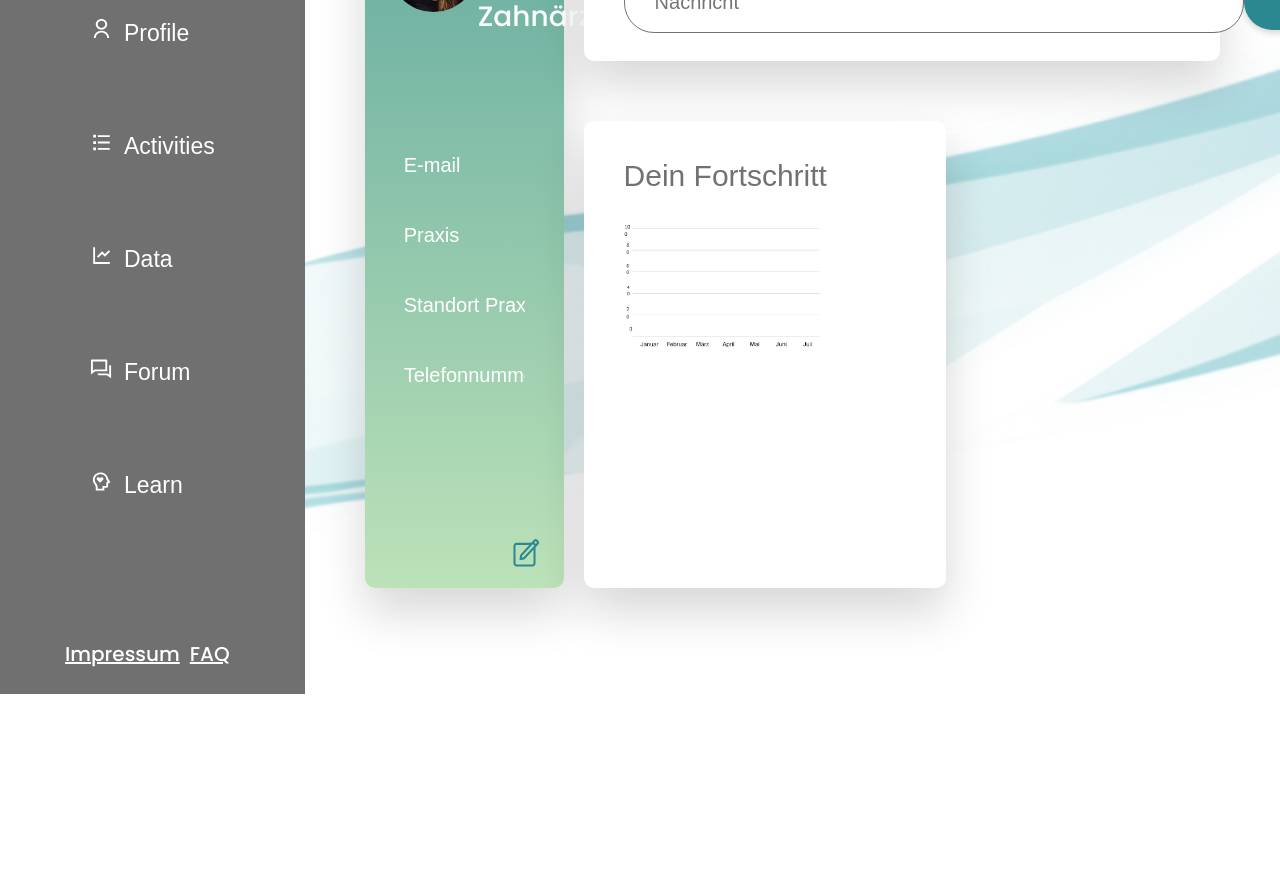
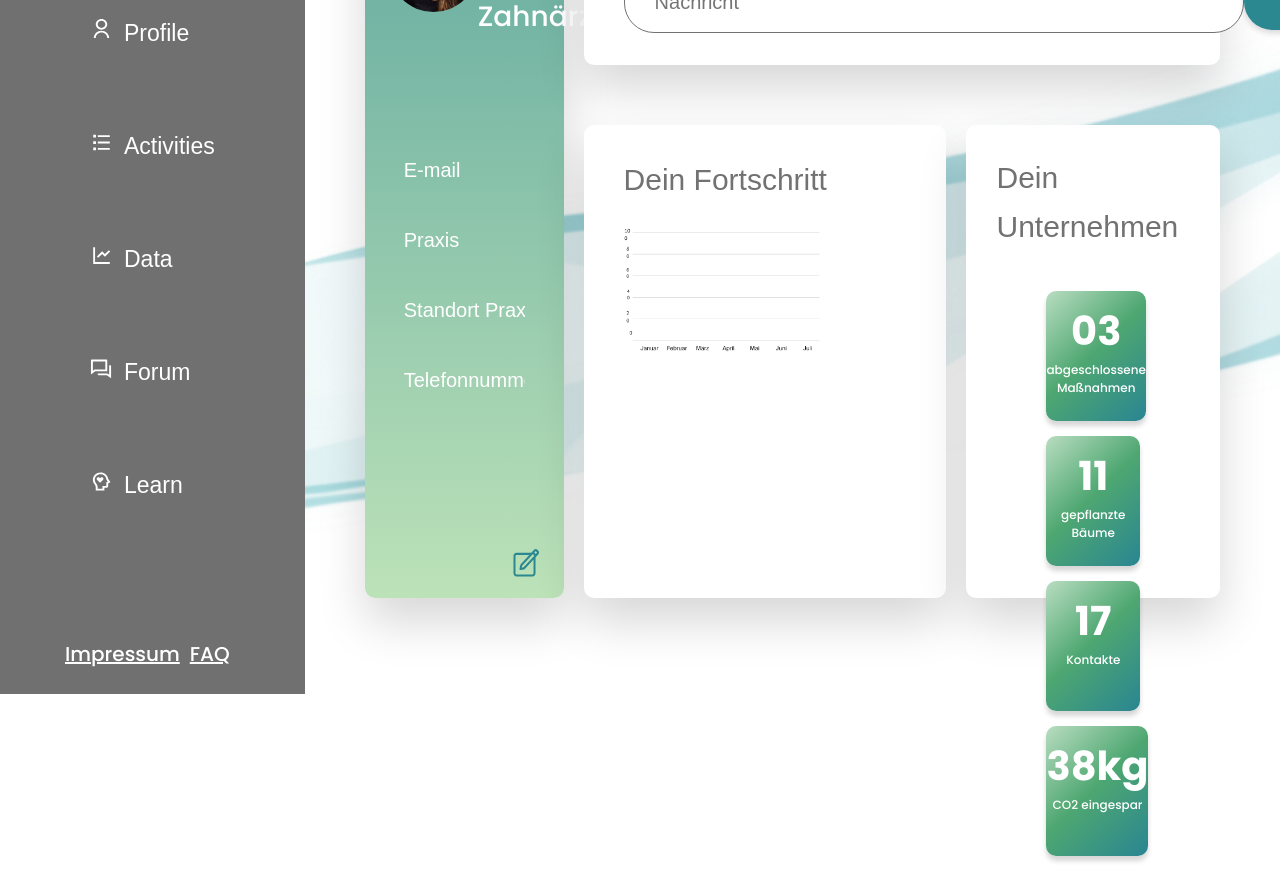
Before and after one commit to DevFariz/DGL, a React (Create React App) app: page / in a window 1280 px wide. Shown: the part 360-1231 px from the top of the page. Before the commit the page ends 1054 px from the top, so only its background shows below. Built offline with nearby package versions, Linux system fonts and the light colour scheme.

Commit message:
feat: add company info at main profile page

```diff
--- a/src/App.js
+++ b/src/App.js
@@ -23,6 +23,7 @@ function App() {
       {/* <SignUpPage1 /> */}
       {/* <SignUpPage2 /> */}
       {/* <FinishSignUpPage /> */}
+
       <UserPanel />
     </div>
   );
--- a/src/components/navbar/Navbar.scss
+++ b/src/components/navbar/Navbar.scss
@@ -7,7 +7,7 @@
     background-color: #707070;
     text-align: center;
     height: 100%;
-    flex-basis: 19%;
+    flex-basis: 18%;
 
     @include xl{
       padding: 35px 0 25px;
--- a/src/pages/dashboard/Dashboard.scss
+++ b/src/pages/dashboard/Dashboard.scss
@@ -5,7 +5,7 @@
 .dashboard{
   &-container{
     display: flex;
-    // flex-basis: 81%;
+    // flex-basis: 100%;
   }
 
   &-content{
--- a/src/pages/profile/mainProfile/MainProfile.js
+++ b/src/pages/profile/mainProfile/MainProfile.js
@@ -1,6 +1,7 @@
 import MainProfileUserSettings from './mainProfileUserSettings/MainProfileUserSettings';
 import MessageBox from './messageBox/MessageBox';
 import Progress from './progress/Progress';
+import Company from './company/Company';
 
 import './MainProfile.scss'
 import MainProfileImg from '../../../resources/img/mainProfile.jpg'
@@ -13,6 +14,7 @@ const MainProfile = () => {
         <MainProfileUserSettings />
         <MessageBox />
         <Progress />
+        <Company />
       </div>
     </main>
   )
--- a/src/pages/profile/mainProfile/MainProfile.scss
+++ b/src/pages/profile/mainProfile/MainProfile.scss
@@ -5,7 +5,7 @@
     grid-template-columns: repeat(16, 1fr);
     grid-template-rows: repeat(13, 1fr);
     column-gap: 20px;
-    padding: 20px 60px;
+    padding: 20px 60px 10px;
     height: 800px;
     background: url('../../../resources/img/main-profile-bg.jpg') no-repeat;
     background-size: cover;
--- /dev/null
+++ b/src/pages/profile/mainProfile/company/Company.js
@@ -0,0 +1,32 @@
+import "./Company.scss";
+
+const Company = () => {
+  const data = [
+    { count: "03", name: "abgeschlossene Maßnahmen" },
+    { count: "11", name: "gepflanzte Bäume" },
+    { count: "17", name: "Kontakte" },
+    { count: "38kg", name: "CO2 eingespar" },
+  ];
+
+  return (
+    <section className="main-profile__company">
+      <h3 className="main-profile__title main-profile__company-title">Dein Unternehmen</h3>
+      <div className="main-profile__company-items">
+        {data.map((item, i) => {
+          return <CompanyItem {...item} key={i} />;
+        })}
+      </div>
+    </section>
+  );
+};
+
+const CompanyItem = ({ count, name }) => {
+  return (
+    <div className="main-profile__company-item">
+      <div>{count}</div>
+      <div>{name}</div>
+    </div>
+  );
+};
+
+export default Company;
--- /dev/null
+++ b/src/pages/profile/mainProfile/company/Company.scss
@@ -0,0 +1,54 @@
+.main-profile__company {
+  grid-column: span 5;
+  grid-row: span 8;
+  background: #ffffff;
+  mix-blend-mode: normal;
+  box-shadow: 0px 24px 48px rgba(0, 0, 0, 0.160784);
+  border-radius: 10px;
+  padding: 28px 30px 45px;
+
+  &-title {
+    margin-bottom: 40px;
+  }
+
+  &-items {
+    padding: 0 50px;
+    display: flex;
+    justify-content: space-between;
+    flex-wrap: wrap;
+  }
+
+  &-item {
+    width: 130px;
+    height: 130px;
+    margin-bottom: 15px;
+    text-align: center;
+    color: #ffffff;
+    border-radius: 10px;
+    background: linear-gradient(
+      136.31deg,
+      #b9ddc1 0%,
+      #4ea771 47.42%,
+      #2b8790 97.23%
+    );
+    padding: 15px 0;
+    mix-blend-mode: normal;
+    box-shadow: 0px 5px 5px rgba(0, 0, 0, 0.160784);
+
+    div {
+      &:first-child {
+        font-weight: 600;
+        font-size: 40px;
+        line-height: 50px;
+        text-align: center;
+        margin-bottom: 5px;
+      }
+
+      &:nth-child(2) {
+        font-weight: 500;
+        font-size: 12px;
+        line-height: 18px;
+      }
+    }
+  }
+}
```
